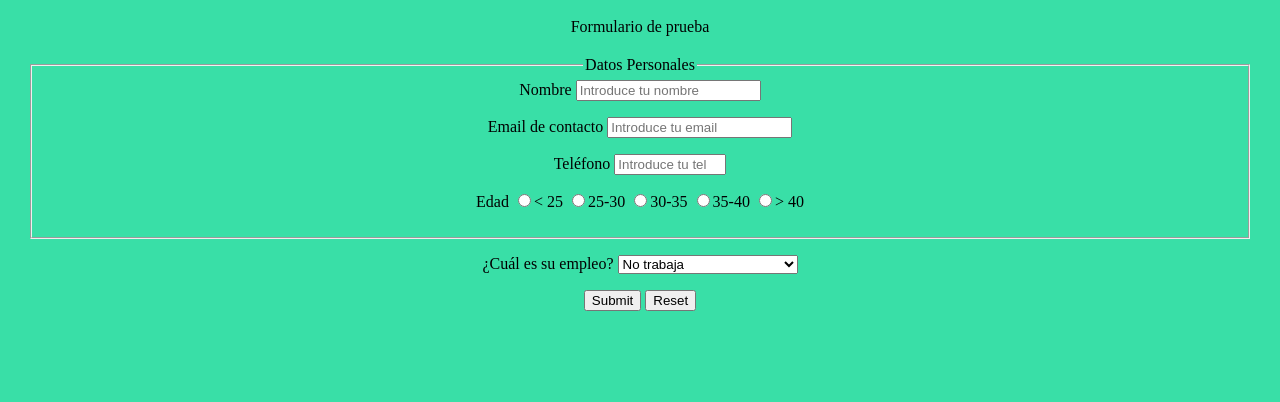
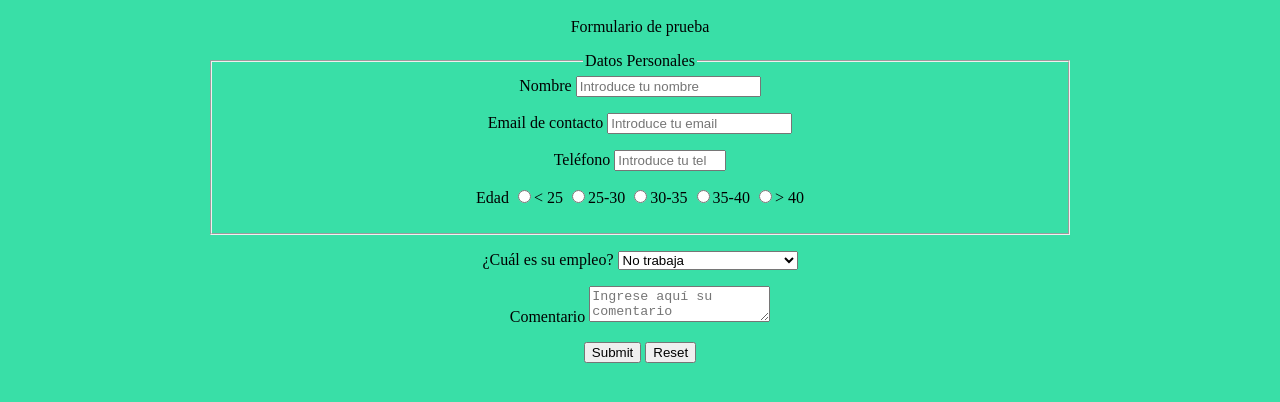
Before and after one commit to agonben23/desarrollo-web, a plain HTML site: page formulario-encuesta/index.html in a window 1280 px wide. Shown: the part 48-450 px from the top of the page. Drawn offline with Linux system fonts and the light colour scheme.

Commit message:
a medio hacer

```diff
--- a/formulario-encuesta/index.html
+++ b/formulario-encuesta/index.html
@@ -1,7 +1,7 @@
 <link rel="stylesheet" href="styles.css" type="text/css">
 <body>
     <h1 id="title">Formulario de encuesta</h1>
-    <p id="descripción">Formulario de prueba</p>
+    <p id="description">Formulario de prueba</p>
 
     <form id="survey-form">
     <fieldset>
@@ -25,13 +25,16 @@
     </fieldset>
       <p/>
       <label for="trabajo">¿Cuál es su empleo?</label>
-      <select id="dropdawn">
+      <select id="dropdown">
         <option value="no-trabaja">No trabaja</option>
         <option value="estudiante">Estudiante</option>
         <option value="t-completo">Empleo a tiempo completo</option>
         <option value="t-parcial">Empleo a tiempo parcial</option>
       </select>
       <p/>
+      <label id="comments" for="comentario">Comentario</label>
+      <textarea id="comentario" placeholder="Ingrese aquí su comentario"></textarea>
+      <p/>
       <button type="submit" id="submit">Submit</button>
       <button type="reset" id="reset">Reset</button>
     </form>
--- a/formulario-encuesta/styles.css
+++ b/formulario-encuesta/styles.css
@@ -4,5 +4,9 @@
     text-align: center;
 }
 #survey-form{
-    margin: 20px;
+    margin-left: 200px;
+    margin-right: 200px;
 }
+#comments{
+    align-items:center;
+}
```
